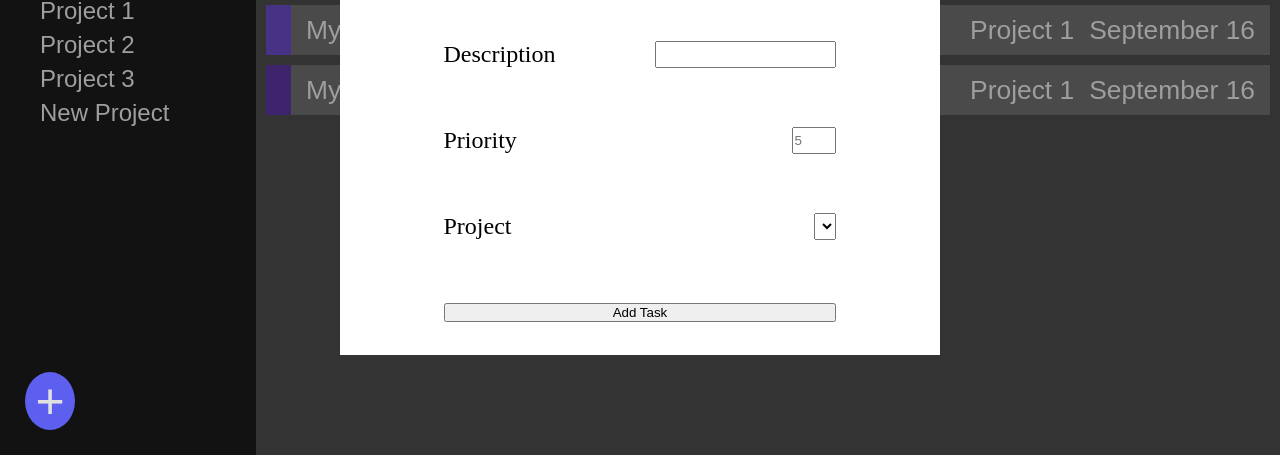
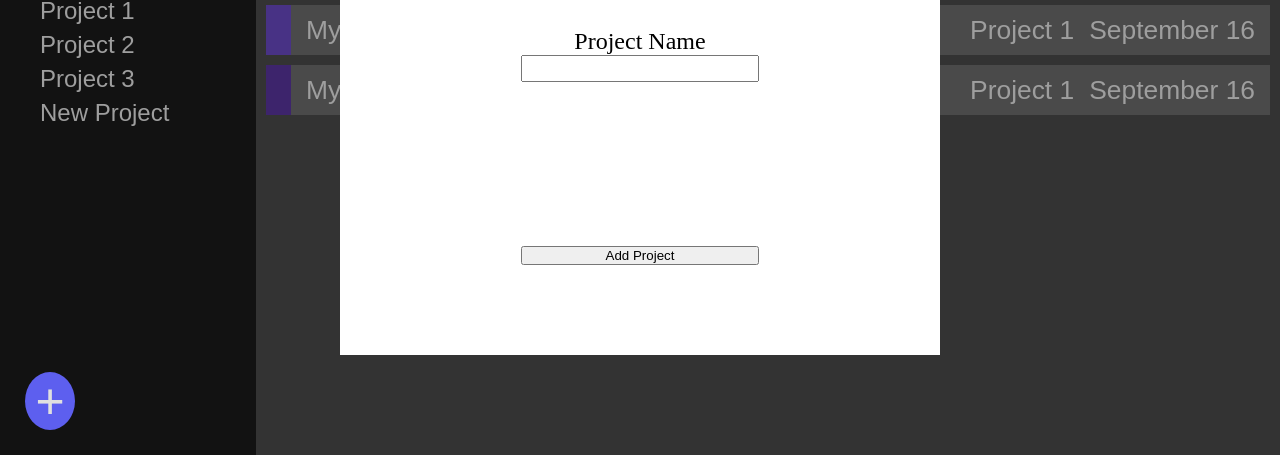
Before and after one commit to devchap8/Todo-List, a website built with webpack: page src/template.html in a window 1280 px wide. Shown: the part 345-800 px from the top of the page. Built offline with nearby package versions, Linux system fonts and the light colour scheme.

Commit message:
Make add project form

```diff
--- a/src/style.css
+++ b/src/style.css
@@ -18,6 +18,11 @@
     --prio4: #483285;
     --prio5: #3d246c;
 }
+
+.hidden {
+    display: none;
+}
+
 
 body {
     position: relative;
@@ -140,10 +145,6 @@ body {
     border-left: 25px solid;
 }
 
-/* .taskDate {
-    margin-left: auto;
-} */
-
 .taskProject {
     margin-left: auto;
 }
@@ -166,7 +167,7 @@ body {
 
 /* New Task Screen */
 
-.addTaskScreen {
+.addScreen {
     position: absolute;
     top: 50%;
     left: 50%;
@@ -200,7 +201,27 @@ label > span {
     font-size: 1.5rem;
 }
 
-label > input,
-label > select {
+.addTaskScreen label > input,
+.addTaskScreen label > select {
     margin-left: 100px;
 }
+
+/* New Project Screen */
+
+.addProjectScreen > form {
+    display: grid;
+    grid-auto-rows: 1fr;
+    justify-content: center;
+    align-items: center;
+    text-align: center;
+    height: 100%;
+}
+
+.addProjectScreen label {
+    display: grid;
+    grid-auto-rows: 1fr;
+}
+
+.addProjectScreen label div {
+    font-size: 1.5rem;
+}
--- a/src/template.html
+++ b/src/template.html
@@ -29,7 +29,7 @@
             </div>
         </div>
     </div>
-    <div class="addTaskScreen">
+    <div class="addTaskScreen addScreen hidden">
         <form action="" method="set">
             <div class="formTitle">New Task</div>
             <label for="name">
@@ -57,5 +57,15 @@
             <input type="submit" value="Add Task">
         </form>
     </div>
+    <div class="addProjectScreen addScreen">
+        <form action="" method="set">
+            <div class="formTitle">New Project</div>
+            <label for="project">
+                <div>Project Name</div>
+                <input type="text" id="project" name="project" placeholder="" required>
+            </label>
+            <input type="submit" value="Add Project">
+        </form>
+    </div>
 </body>
 </html>
```
